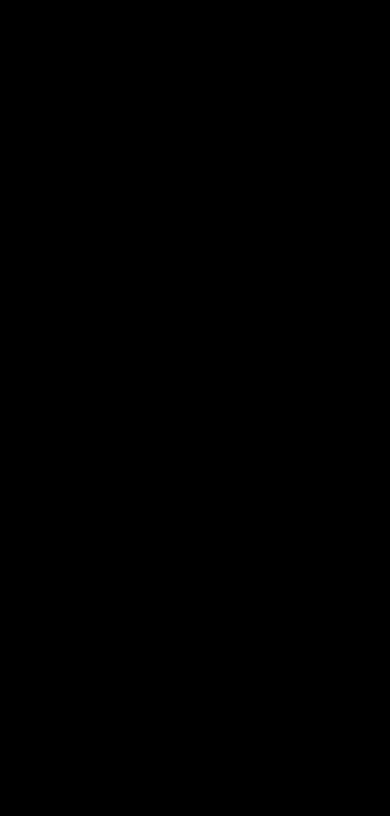
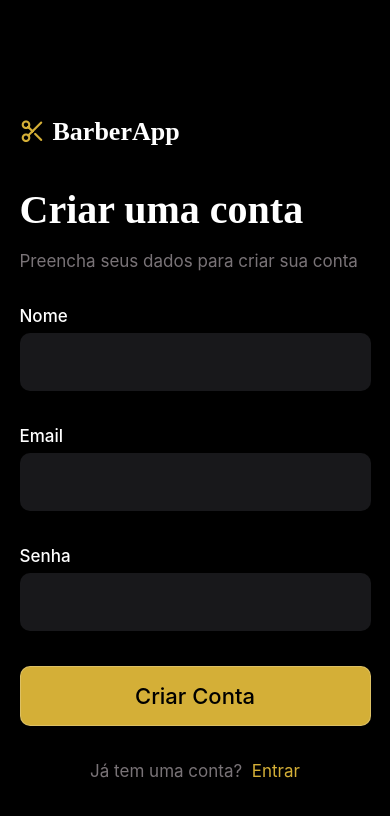
Before and after one commit to Claudemir786/BarberApp, a React Native app in the folder Frontend/: screen /Register in a window 390 px wide. Shown: the top 816 px of the page. Built offline with nearby package versions, Linux system fonts and the light colour scheme.

Commit message:
telas estaticas de login,criação de conta e tela inicial

```diff
--- a/Frontend/App.js
+++ b/Frontend/App.js
@@ -1,21 +1,13 @@
-import { StatusBar } from 'expo-status-bar';
+import { NavigationContainer } from '@react-navigation/native';
 import React from 'react';
 import { StyleSheet, Text, View } from 'react-native';
+import Stack from './src/routes/stack';
 
 export default function App() {
-  return (
-    <View style={styles.container}>
-      <Text>Open up App.js to start working on your app!</Text>
-      <StatusBar style="auto" />
-    </View>
+
+  return(
+      <NavigationContainer>
+        <Stack/>
+      </NavigationContainer>
   );
 }
-
-const styles = StyleSheet.create({
-  container: {
-    flex: 1,
-    backgroundColor: '#fff',
-    alignItems: 'center',
-    justifyContent: 'center',
-  },
-});
--- a/Frontend/index.js
+++ b/Frontend/index.js
@@ -2,8 +2,10 @@
 
 import App from './App';
 import index from './src/pages/Index.js';
+import Register from './src/pages/Register.js';
+import Login from './src/pages/Login.js';
 
 // registerRootComponent calls AppRegistry.registerComponent('main', () => App);
 // It also ensures that whether you load the app in Expo Go or in a native build,
 // the environment is set up appropriately
-registerRootComponent(index);
+registerRootComponent(App);
--- a/Frontend/src/components/Button.js
+++ b/Frontend/src/components/Button.js
@@ -23,7 +23,7 @@
 
 const styles = StyleSheet.create({
     view:{
-        width:'90%',
+        width:'100%',
         alignSelf:'center'
     },
     text:{
--- a/Frontend/src/components/Input.js
+++ b/Frontend/src/components/Input.js
@@ -22,7 +22,7 @@
 
 const styles = StyleSheet.create({
   view:{
-    width:'90%',
+    width:'100%',
     alignSelf:'center',
     marginBottom:'10%'
   },
--- a/Frontend/src/pages/Index.js
+++ b/Frontend/src/pages/Index.js
@@ -1,13 +1,84 @@
-import {View,Text} from "react-native"
+import {View,Text, TouchableOpacity, ScrollView} from "react-native"
 import ButtonDefault from "../components/Button"
 import { StyleSheet } from "react-native"
 import InputDefault from "../components/Input"
 import Logo from "../components/Logo"
+import Feather from '@expo/vector-icons/Feather';
 
-export default function index(){
+export default function index({navigation}){
 
     return(
         <View style={styles.container}>
+            {/*cabeçalho da pagina*/}
+            <View style={styles.header}>
+                <Logo/>
+                <TouchableOpacity style={styles.button} onPress={()=>navigation.navigate("Register")}>
+                    <Text style={styles.textButton}>Criar conta</Text>
+                </TouchableOpacity>
+            </View>
+
+            {/*body*/}
+            <ScrollView style={styles.body}>
+
+                <View style={{width:'90%', alignSelf:'center', marginBottom:'25%'}}>
+                    <Text style={styles.title}>A barbearia ideal</Text>
+                    <Text style={styles.titleTwo}>na sua cidade.</Text>
+                    <Text style={styles.description}>
+                        Esqueça as ligações e filas de espera. Conectamos você aos melhores espaços da sua região. Escolha a barbearia, reserve seu horário e garanta o visual perfeito com total praticidade.
+                    </Text>
+                    <ButtonDefault title="Encontrar barbearia" textColor="#000" onpress={()=>navigation.navigate("Register")}/>
+                    <View style={{marginTop:'5%'}}></View>
+                    <ButtonDefault title="Ja tenho conta" color="#000" onpress={()=>navigation.navigate("Login")}/>
+
+                </View>
+
+                {/*descrições de como funciona o app */}
+                <View style={styles.info}>
+                    <View style={{width:'90%',alignSelf:'center', marginTop:'15%'}}>
+                        {/*Icone*/}
+                        <View style={styles.icon}>
+                            <Feather name="map-pin" size={30} color="#D4AF37" />
+                        </View>
+                        {/*Titulo info*/}
+                        <Text style={styles.titleInfo}>Barbearias Locais</Text>
+
+                        {/*subtitulo info*/}
+                        <Text style={styles.subtitleInfo}>Listamos os melhores estabelecimentos da sua cidade para que você encontre a opção
+                            perfeita perto de você, com facilidade
+                        </Text>
+                    </View>
+
+                    <View style={{width:'90%',alignSelf:'center'}}>
+                        {/*Icone*/}
+                        <View style={styles.icon}>
+                            <Feather name="calendar" size={30} color="#D4AF37" />
+                        </View>
+                        {/*Titulo info*/}
+                        <Text style={styles.titleInfo}>Agendamento Direto</Text>
+
+                        {/*subtitulo info*/}
+                        <Text style={styles.subtitleInfo}>Verifique a agenda dos profissionais e escolha a data e o horario
+                            ideais diretamente pelo aplicativo, em poucos cliques
+                        </Text>
+                    </View>
+
+                    <View style={{width:'90%',alignSelf:'center', marginBottom:'20%'}}>
+                        {/*Icone*/}
+                        <View style={styles.icon}>
+                            <Feather name="check-circle" size={30} color="#D4AF37" />
+                        </View>
+                        {/*Titulo info*/}
+                        <Text style={styles.titleInfo}>A Escolha Certa</Text>
+
+                        {/*subtitulo info*/}
+                        <Text style={styles.subtitleInfo}>Conheça os serviços oferecidos por cada barbearia
+                             e decida qual local atende exatamente ao que o seu estilo precisa
+                        </Text>
+                    </View>
+
+                </View>
+
+            </ScrollView>
 
         </View>
     )
@@ -18,9 +89,76 @@
 const styles = StyleSheet.create({
     container:{
         flex:1,
+       backgroundColor:'#000'
+    },
+    header:{
+        flexDirection:'row',
+        justifyContent:'space-around',
+        backgroundColor:'#000',
+        marginTop:"12%",
+
+    },
+    body:{
+        backgroundColor:'#09090B',
+    },
+    button:{
+        backgroundColor:'#D4AF37',
+        borderRadius:10,
+        padding:10,
+        marginBottom:'5%'
+
+    },
+    textButton:{
+        fontSize:17,
+        fontWeight:'500',
+    },
+    title:{
+        color:'#fff',
+        marginTop:'20%',
+        fontSize:55,
+        fontWeight:'500',
+        fontFamily:'san-serif'
+    },
+    titleTwo:{
+        color:'#D4AF37',
+        fontSize:55,
+        fontStyle:'italic',
+        fontFamily:'san-serif',
+        fontWeight:'bold'
+    },
+    description:{
+       color:"#797377",
+       marginTop:"5%",
+       fontSize:20,
+       marginBottom:"10%"
+    },
+    info:{
+        backgroundColor:"#18181B",
+        borderTopWidth:1,
+        borderColor:'#ffffff34'
+    },
+    titleInfo:{
+        color:"#ffffffd8",
+        fontFamily:'san-serif',
+        fontSize:25,
+        fontWeight:'500',
+        marginBottom:'5%',
+        marginTop:'5%'
+
+    },
+    subtitleInfo:{
+        color:"#ffffffa1",
+        marginBottom:'10%',
+        fontSize:17
+    },
+    icon:{
+        backgroundColor:"#27272A",
+        borderRadius:30,
+        width:50,
+        height:50,
         justifyContent:'center',
-        backgroundColor:'#000',
-
+        alignItems:'center'
 
     }
+
 })
--- a/Frontend/src/pages/Login.js
+++ b/Frontend/src/pages/Login.js
@@ -1,12 +1,68 @@
+import {Text,View,StyleSheet,TouchableOpacity, ScrollView} from 'react-native'
+import Logo from '../components/Logo'
+import InputDefault from '../components/Input'
+import ButtonDefault from '../components/Button'
 
 
 
-
-export default function login(){
+export default function login({navigation}){
 
     return(
-        <View>
+        <ScrollView style={styles.container}>
 
-        </View>
+               {/*cabeçario */}
+                <View style={{marginTop:'30%', width:'90%',alignSelf:'center'}}>
+                    <Logo/>
+                </View>
+
+                {/*corpo da página*/}
+                <View style={{width:'90%', alignSelf:'center', marginTop:'10%', marginBottom:'30%'}}>
+
+                    <Text style={styles.title}>Entrar</Text>
+                    <Text style={styles.subtitle}>Digite seu e-mail para acessar sua conta</Text>
+
+                    {/*Inputs */}
+                    <InputDefault label='Email'/>
+                    <InputDefault label='Senha' password={true}/>
+                    <ButtonDefault title='Entrar' textColor='#000'/>
+
+                    <View style={{flexDirection:'row',justifyContent:'center', marginTop:"10%"}}>
+                        <Text style={styles.textLogin}>Não tem uma conta?</Text>
+
+                        <TouchableOpacity onPress={()=> navigation.navigate("Register")}>
+                            <Text style={styles.textButton}>  Criar uma conta</Text>
+                        </TouchableOpacity>
+                    </View>
+                </View>
+
+        </ScrollView>
     )
 }
+
+const styles = StyleSheet.create({
+    container:{
+        flex:1,
+        backgroundColor:'#000'
+    },
+     title:{
+        color:"#fff",
+        fontFamily:'san-serif',
+        fontSize:40,
+        fontWeight:'bold',
+        marginBottom:'5%'
+    },
+    subtitle:{
+        color:'#797377',
+        fontSize:17,
+        marginBottom:'10%'
+    },
+     textLogin:{
+        color:'#797377',
+        fontSize:17
+    },
+    textButton:{
+        fontSize:17,
+        color:'#D4AF37',
+
+    }
+})
--- a/Frontend/src/pages/Register.js
+++ b/Frontend/src/pages/Register.js
@@ -1,15 +1,72 @@
+
+import {Text,View,StyleSheet, TouchableOpacity,ScrollView} from 'react-native'
+import Logo from '../components/Logo'
+import ButtonDefault from '../components/Button'
+import InputDefault from '../components/Input'
 
 
 
+export default function Register({navigation}){
+
+    return(
+        <ScrollView style={styles.container}>
+
+             {/*cabeçario */}
+             <View style={{marginTop:'30%', width:'90%',alignSelf:'center'}}>
+                <Logo/>
+             </View>
+
+             {/*corpo da página*/}
+             <View style={{width:'90%', alignSelf:'center', marginTop:'10%', marginBottom:'30%'}}>
+
+                <Text style={styles.title}>Criar uma conta</Text>
+                <Text style={styles.subtitle}>Preencha seus dados para criar sua conta</Text>
+
+                {/*Inputs */}
+
+                <InputDefault label='Nome'/>
+                <InputDefault label='Email'/>
+                <InputDefault label='Senha' password={true}/>
+                <ButtonDefault title='Criar Conta' textColor='#000'/>
+
+                <View style={{flexDirection:'row',justifyContent:'center', marginTop:"10%"}}>
+                    <Text style={styles.textLogin}>Já tem uma conta?</Text>
+
+                    <TouchableOpacity onPress={()=> navigation.navigate("Login")}>
+                        <Text style={styles.textButton}>  Entrar</Text>
+                    </TouchableOpacity>
+                </View>
+             </View>
+        </ScrollView>
+    )
+}
 
 
+const styles = StyleSheet.create({
+    container:{
+        flex:1,
+        backgroundColor:"#000"
+    },
+    title:{
+        color:"#fff",
+        fontFamily:'san-serif',
+        fontSize:40,
+        fontWeight:'bold',
+        marginBottom:'5%'
+    },
+    subtitle:{
+        color:'#797377',
+        fontSize:17,
+        marginBottom:'10%'
+    },
+    textLogin:{
+        color:'#797377',
+        fontSize:17
+    },
+    textButton:{
+        fontSize:17,
+        color:'#D4AF37',
 
+    }
 
-export default function Register(){
-
-    return(
-        <View>
-
-        </View>
-    )
-}
+})
--- a/Frontend/src/routes/stack.js
+++ b/Frontend/src/routes/stack.js
@@ -0,0 +1,23 @@
+
+import { createNativeStackNavigator } from "@react-navigation/native-stack"
+import index from "../pages/Index.js";
+import login from "../pages/Login.js";
+import Register from "../pages/Register";
+
+const STACK = createNativeStackNavigator();
+
+
+export default function Stack(){
+    return(
+       <STACK.Navigator
+       initialRouteName="Index"
+       screenOptions={({headerShown:false})}
+       >
+
+            <STACK.Screen name="Index" component={index} />
+            <STACK.Screen name="Login" component={login}/>
+            <STACK.Screen name="Register" component={Register}/>
+
+       </STACK.Navigator>
+    )
+}
```
